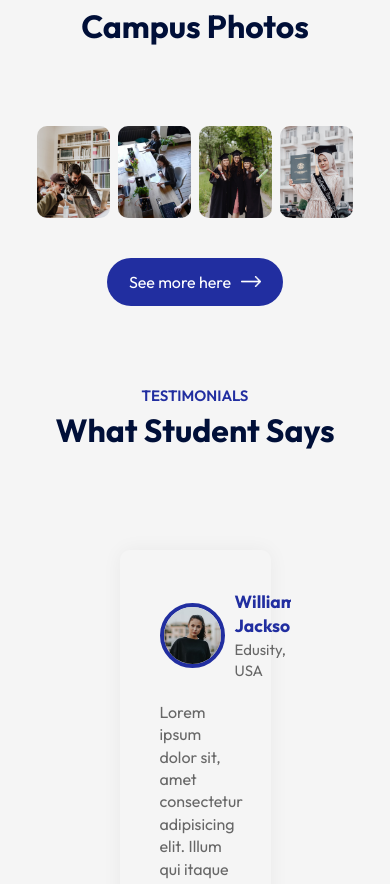
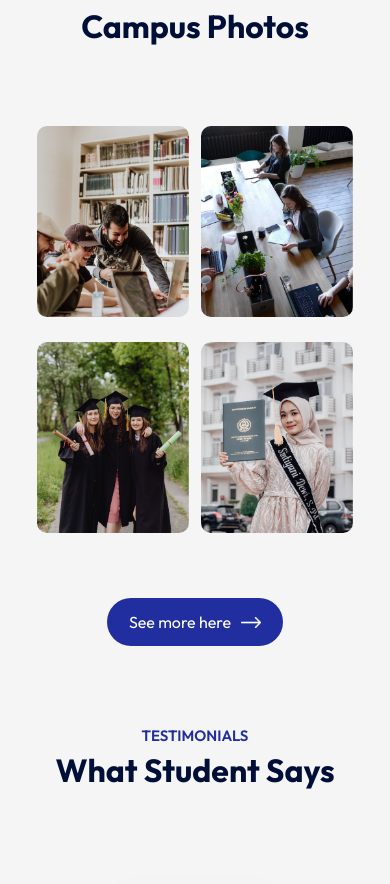
Before and after one commit to TomChaseParis/React-College-Website, a React (Vite) app: page / in a window 390 px wide. Shown: the part 2081-2965 px from the top of the page. Built offline with nearby package versions, Linux system fonts and the light colour scheme.

Commit message:
feat: Make Campus component responsive

```diff
--- a/src/components/campus/Campus.css
+++ b/src/components/campus/Campus.css
@@ -15,3 +15,16 @@
   width: 23%;
   border-radius: 10px;
 }
+
+/* -------- media query --------  */
+
+@media screen and (max-width: 800px) {
+  .gallery {
+    flex-wrap: wrap;
+  }
+
+  .gallery img {
+    width: 48%;
+    margin-bottom: 25px;
+  }
+}
```
Lines whose indentation alone changed are shown as unchanged.
